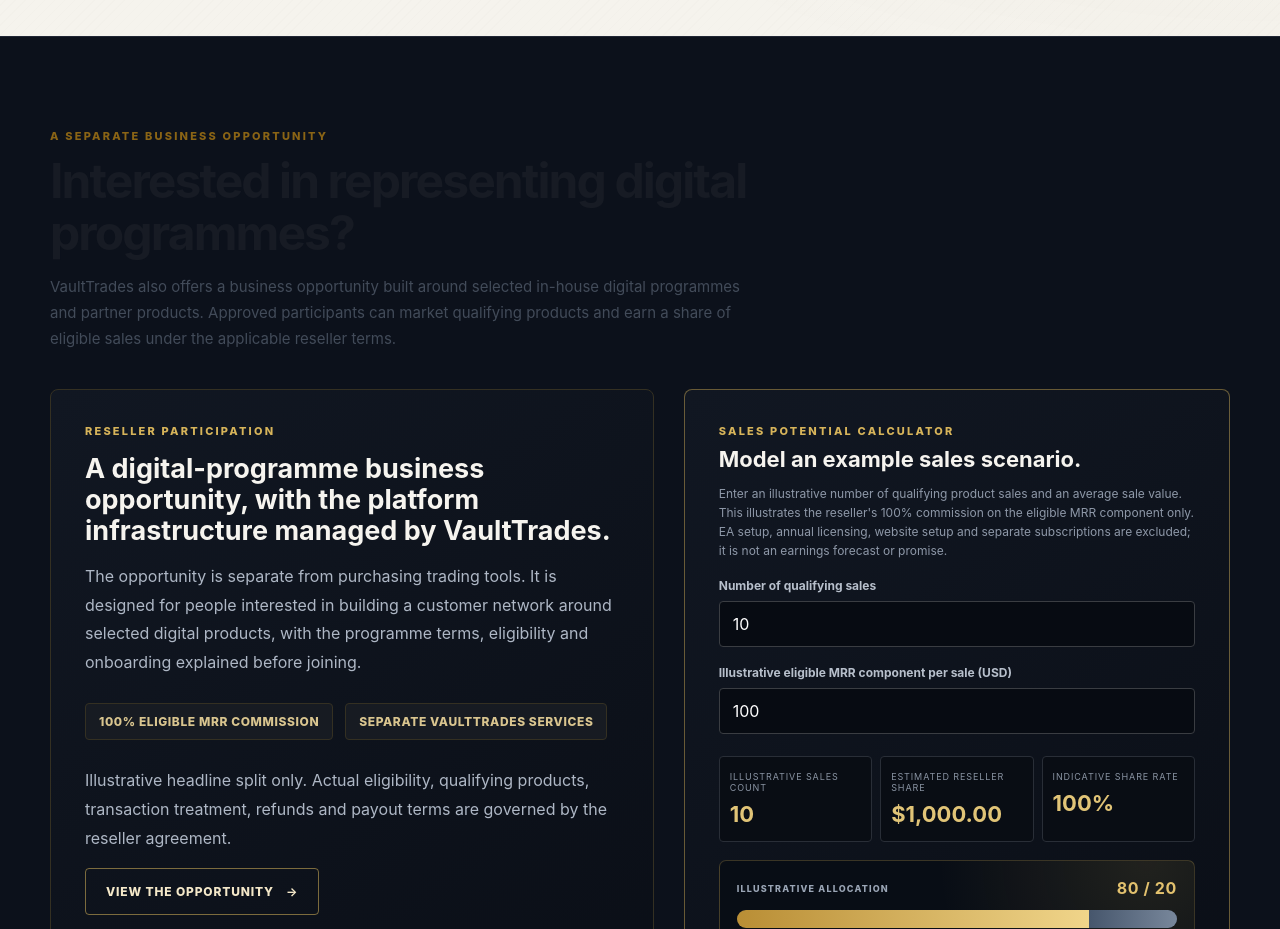
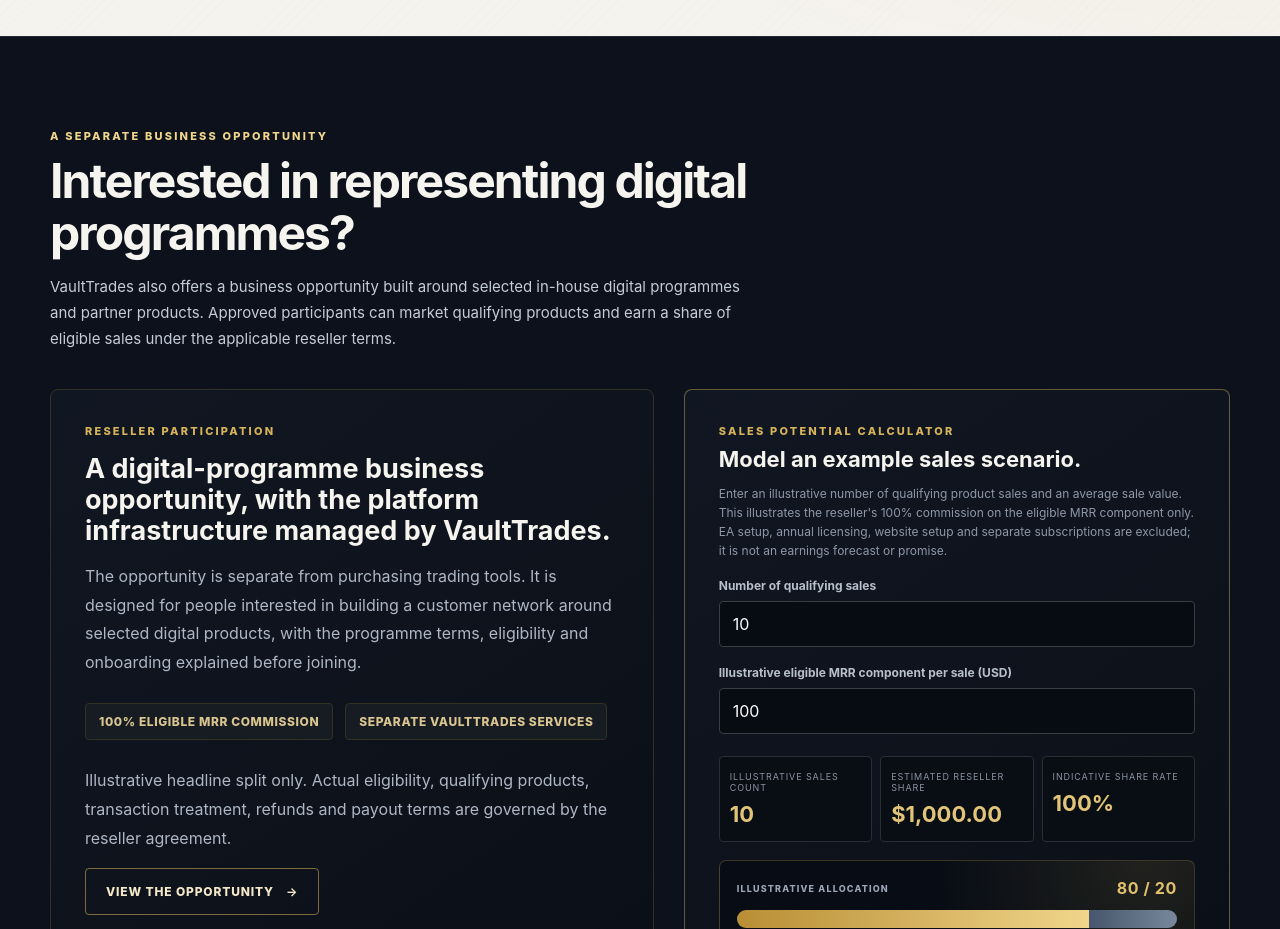
Before and after one commit to iyandatalks/vaulttrades, a Next.js app: page / in a window 1280 px wide. Shown: the part 2100-3029 px from the top of the page. Built offline with nearby package versions, Linux system fonts and the light colour scheme; no server answers.

Commit message:
Restore light text contrast in dark business opportunity section

```diff
--- a/app/globals.css
+++ b/app/globals.css
@@ -287,3 +287,9 @@ body{
 .vt-partners-page .vt-info-card p.muted{color:#424b59!important}
 .vt-partners-page .vt-info-card .vt-primary{color:#171b24!important}
 .vt-partners-page .vt-info-card .vt-secondary{background:#fffdf8!important;color:#171b24!important;border-color:#b9ad91!important}
+
+
+/* The separate business-opportunity band is intentionally dark, so its heading and copy stay light. */
+.vt-sales .vt-sales-section.alt .vt-sales-heading h2{color:#f6f4ef!important}
+.vt-sales .vt-sales-section.alt .vt-sales-heading>p{color:#c4ccd8!important}
+.vt-sales .vt-sales-section.alt .vt-sales-heading .vt-sales-kicker{color:#f0d58a!important}
```
